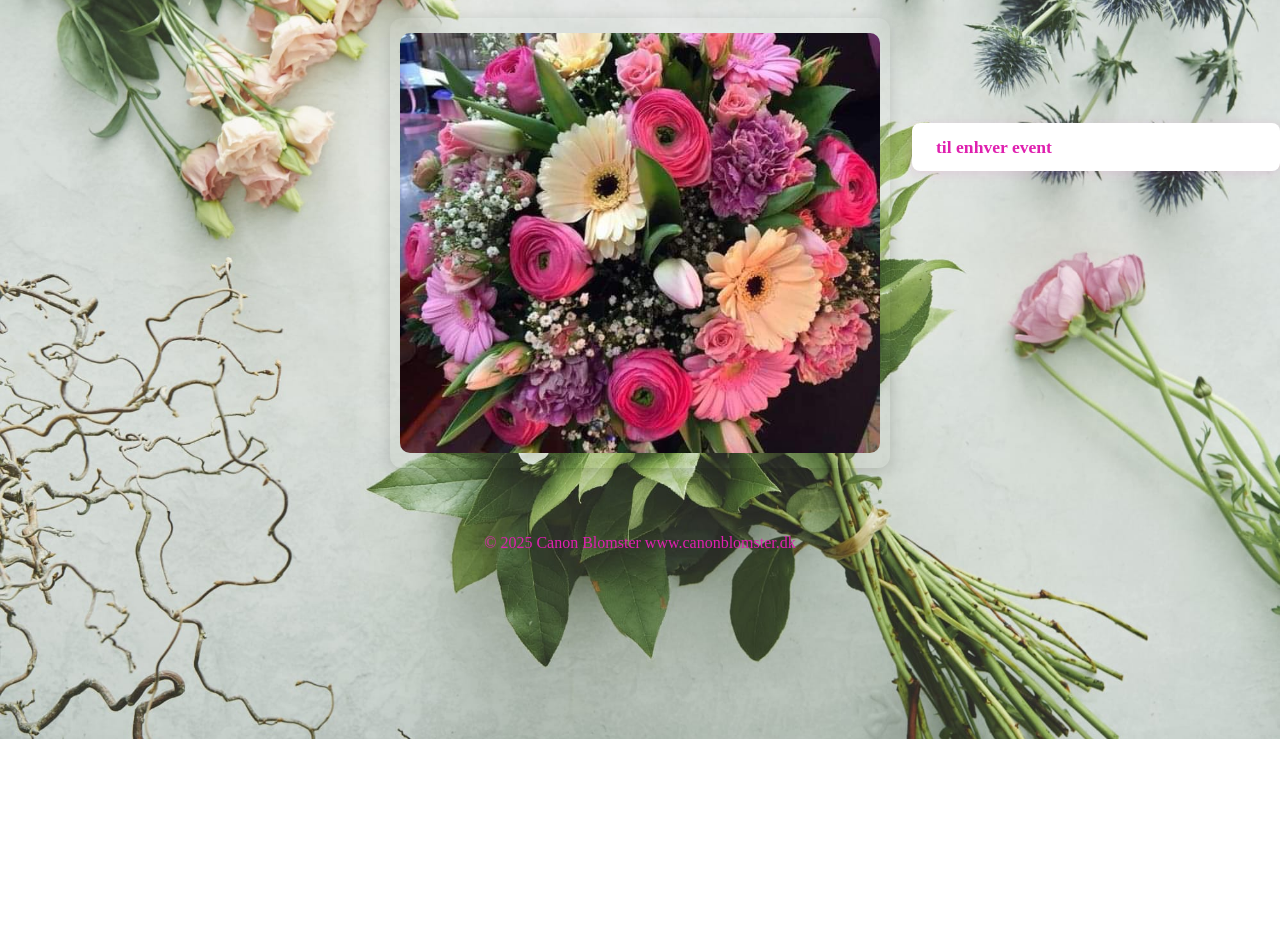
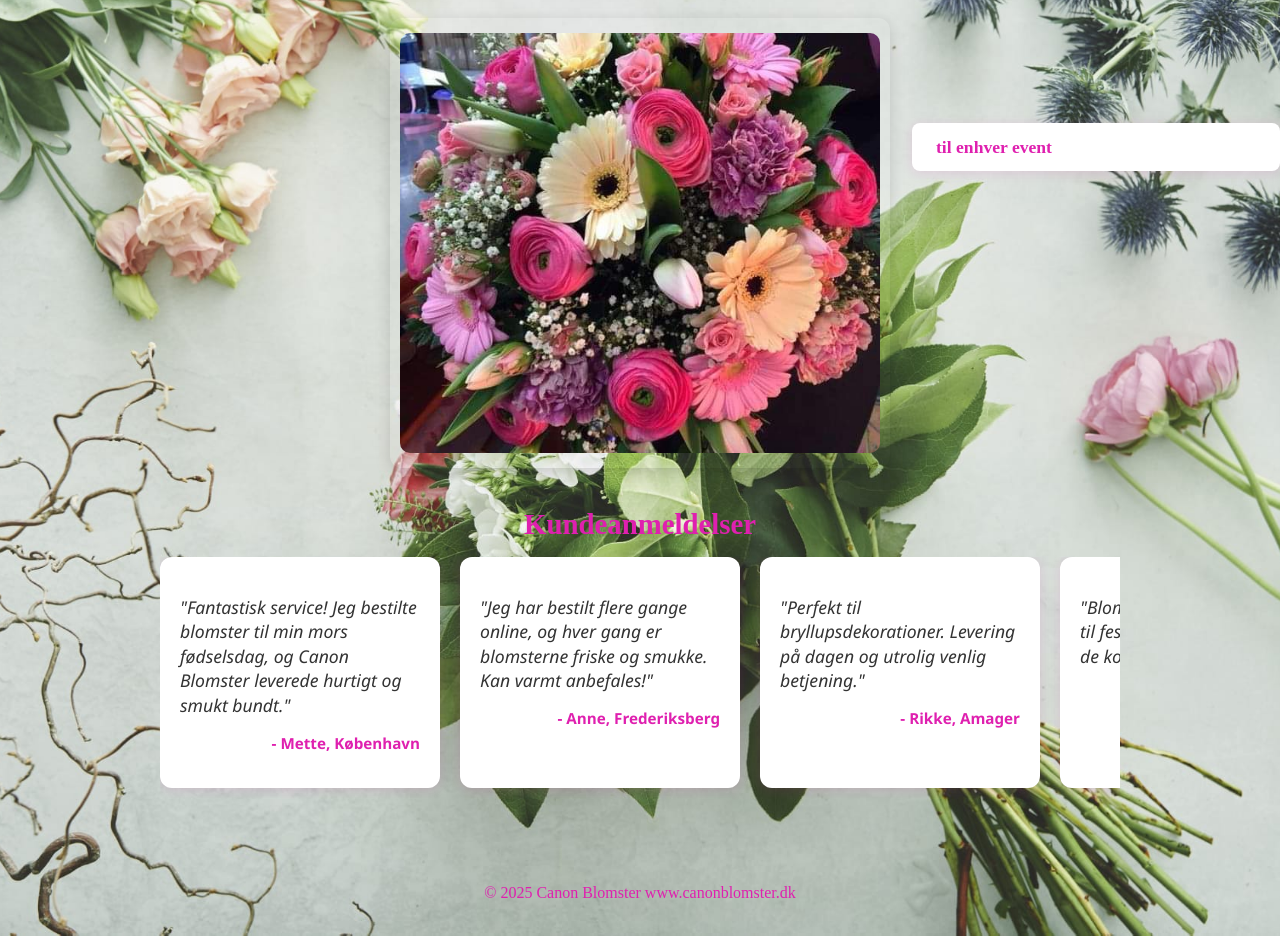
Before and after one commit to holysmokas/canonblomster, a website: page index.html in a window 1280 px wide. Shown: the part 77-1013 px from the top of the page. Before the commit the page ends 816 px from the top, so only its background shows below. Drawn offline with Linux system fonts and the light colour scheme.

Commit message:
added a review section under the thumbnail in the index.html page

```diff
--- a/index.html
+++ b/index.html
@@ -47,6 +47,38 @@
                 </div>
             </div>
         </a>
+
+        <section class="reviews-section" aria-label="Kundeanmeldelser">
+            <h2>Kundeanmeldelser</h2>
+            <div class="reviews-container">
+                <article class="review-card">
+                    <p class="review-text">"Fantastisk service! Jeg bestilte blomster til min mors fødselsdag, og Canon
+                        Blomster leverede hurtigt og smukt bundt."</p>
+                    <p class="review-author">- Mette, København</p>
+                </article>
+                <article class="review-card">
+                    <p class="review-text">"Jeg har bestilt flere gange online, og hver gang er blomsterne friske og
+                        smukke. Kan varmt anbefales!"</p>
+                    <p class="review-author">- Anne, Frederiksberg</p>
+                </article>
+                <article class="review-card">
+                    <p class="review-text">"Perfekt til bryllupsdekorationer. Levering på dagen og utrolig venlig
+                        betjening."</p>
+                    <p class="review-author">- Rikke, Amager</p>
+                </article>
+                <article class="review-card">
+                    <p class="review-text">"Blomsterne var en stor succes til festen – alle spurgte, hvor de kom fra."
+                    </p>
+                    <p class="review-author">- Lise, Østerbro</p>
+                </article>
+                <article class="review-card">
+                    <p class="review-text">"Bestilte til begravelse. Respektfuld og hurtig levering. Tak for god hjælp."
+                    </p>
+                    <p class="review-author">- Thomas, Valby</p>
+                </article>
+            </div>
+        </section>
+
     </main>
     <footer>
         <p>&copy; 2025 Canon Blomster www.canonblomster.dk</p>
--- a/styles/main.css
+++ b/styles/main.css
@@ -454,3 +454,65 @@ footer {
 }
 
 /*...index.html side popups end...*/
+
+/* Reviews Section Styling */
+.reviews-section {
+    max-width: 960px;
+    margin: 40px auto 60px auto;
+    padding: 0 20px;
+}
+
+.reviews-section h2 {
+    font-size: 1.8em;
+    color: #df20af;
+    margin-bottom: 16px;
+    text-align: center;
+    font-weight: bold;
+}
+
+/* Container for horizontal scrolling */
+.reviews-container {
+    display: flex;
+    gap: 20px;
+    overflow-x: auto;
+    padding-bottom: 10px;
+    scrollbar-width: thin;
+    /* for Firefox */
+}
+
+/* For Webkit browsers */
+.reviews-container::-webkit-scrollbar {
+    height: 8px;
+}
+
+.reviews-container::-webkit-scrollbar-thumb {
+    background-color: #df20af;
+    border-radius: 4px;
+}
+
+/* Each review card styling */
+.review-card {
+    flex: 0 0 280px;
+    /* fixed width */
+    background: #fff;
+    border-radius: 12px;
+    box-shadow: 0 2px 12px rgba(223, 32, 175, 0.12);
+    padding: 20px;
+    box-sizing: border-box;
+    color: #333;
+    font-family: "Segoe UI", Tahoma, Geneva, Verdana, sans-serif;
+}
+
+.review-text {
+    font-size: 1.1em;
+    margin-bottom: 14px;
+    font-style: italic;
+    line-height: 1.4;
+}
+
+.review-author {
+    font-weight: 700;
+    color: #df20af;
+    font-size: 0.95em;
+    text-align: right;
+}
```
